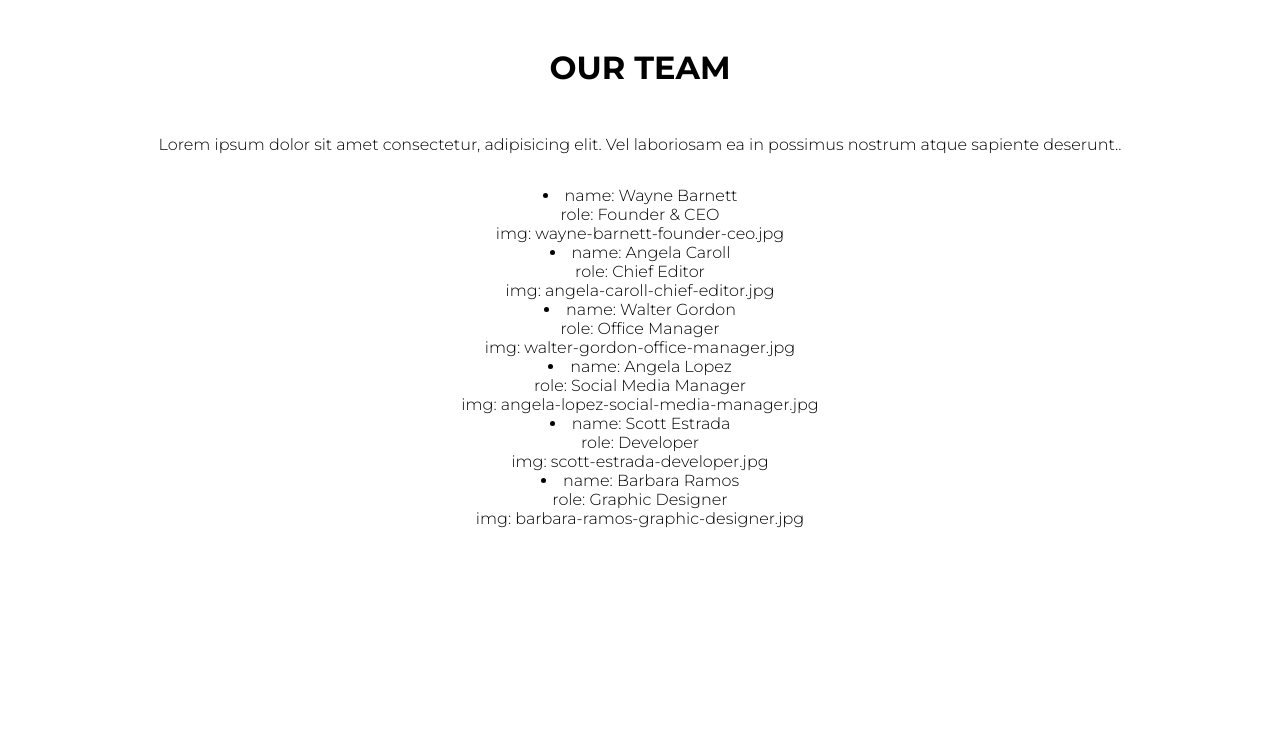
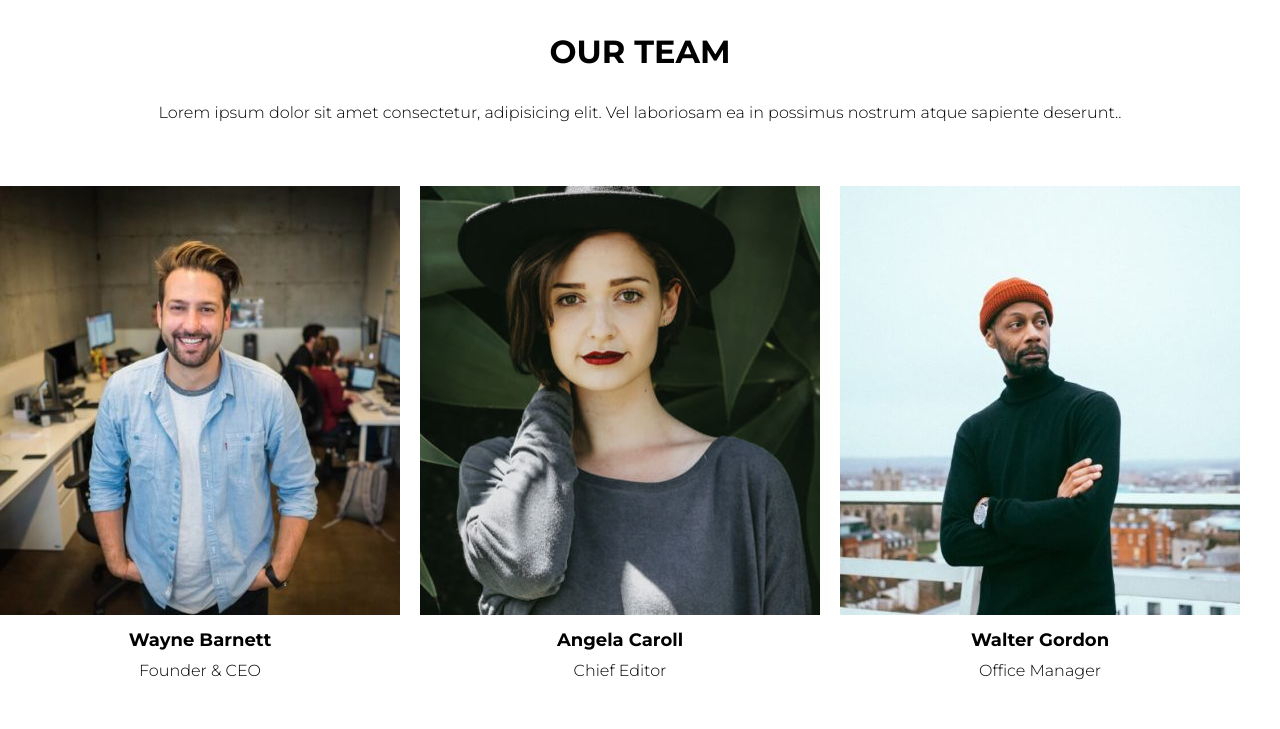
Before and after one commit to GiuliaSetti/js-our-team, a plain HTML site: page index.html in a window 1280 px wide. Shown: the top 729 px of the page. Drawn offline with Linux system fonts and the light colour scheme.

Commit message:
ended exercise not edited, re-committed

```diff
--- a/css/style.css
+++ b/css/style.css
@@ -9,15 +9,9 @@
 }
 
 h1{
-    text-align: center;
-    padding: 1rem;
+    padding: 2rem;
 }
 
-
-
-h1{
-    padding: 3rem;
-}
 
 .container{
     max-width: 1300px;
@@ -27,13 +21,13 @@ h1{
 
 #our_team{
     padding: 2rem 0;
-    /* display: flex;
+    display: flex;
     flex-flow: row wrap;
-    justify-content: space-between; */
+    gap: 20px;
 }
 
 .member_card{
-    width: calc(100% / 3 - 4rem);
+    width: calc(100% / 3 - (20 / 3 * 2));
     padding: 2rem 0;
 }
 
--- a/js/script.js
+++ b/js/script.js
@@ -75,42 +75,38 @@ const teamMembersEl = document.getElementById("our_team");
 
 for (let i = 0; i < teamMembers.length; i++) {
 
-    let newEl = document.createElement("li");
-    teamMembersEl.append(newEl);
 
     let currentMember = teamMembers[i];
 
     for(let ourTeam in currentMember){
 
-        newEl.innerHTML += `${ourTeam}: ${currentMember[ourTeam]}<br>`;
+        console.log(ourTeam + ": " + currentMember[ourTeam]);
     }
 
 }
 
 // bonus 1 e 2
 
+for (let i = 0; i < teamMembers.length; i++) {
 
+    // elemento carta
+    const memberCard = document.createElement("div");
+    memberCard.classList.add("member_card");
+    teamMembersEl.append(memberCard);
 
-// for (let i = 0; i < teamMembers.length; i++) {
+    // immagine
+    const img = document.createElement("img");
+    img.src = "img/" + teamMembers[i].img;
+    memberCard.append(img);
 
-//     // elemento carta
-//     const memberCard = document.createElement("div");
-//     memberCard.classList.add("member_card");
-//     teamMembersEl.append(memberCard);
+    // nome
+    const name = document.createElement("div");
+    name.innerHTML = `${teamMembers[i].name}`;
+    name.classList.add("name");
+    memberCard.append(name);
 
-//     // immagine
-//     const img = document.createElement("img");
-//     img.src = "img/" + teamMembers[i].img;
-//     memberCard.append(img);
-
-//     // nome
-//     const name = document.createElement("div");
-//     name.innerHTML = `${teamMembers[i].name}`;
-//     name.classList.add("name");
-//     memberCard.append(name);
-
-//     // ruolo
-//     const role = document.createElement("div");
-//     role.innerHTML = `${teamMembers[i].role}`;
-//     memberCard.append(role);
-// }
+    // ruolo
+    const role = document.createElement("div");
+    role.innerHTML = `${teamMembers[i].role}`;
+    memberCard.append(role);
+}
```
